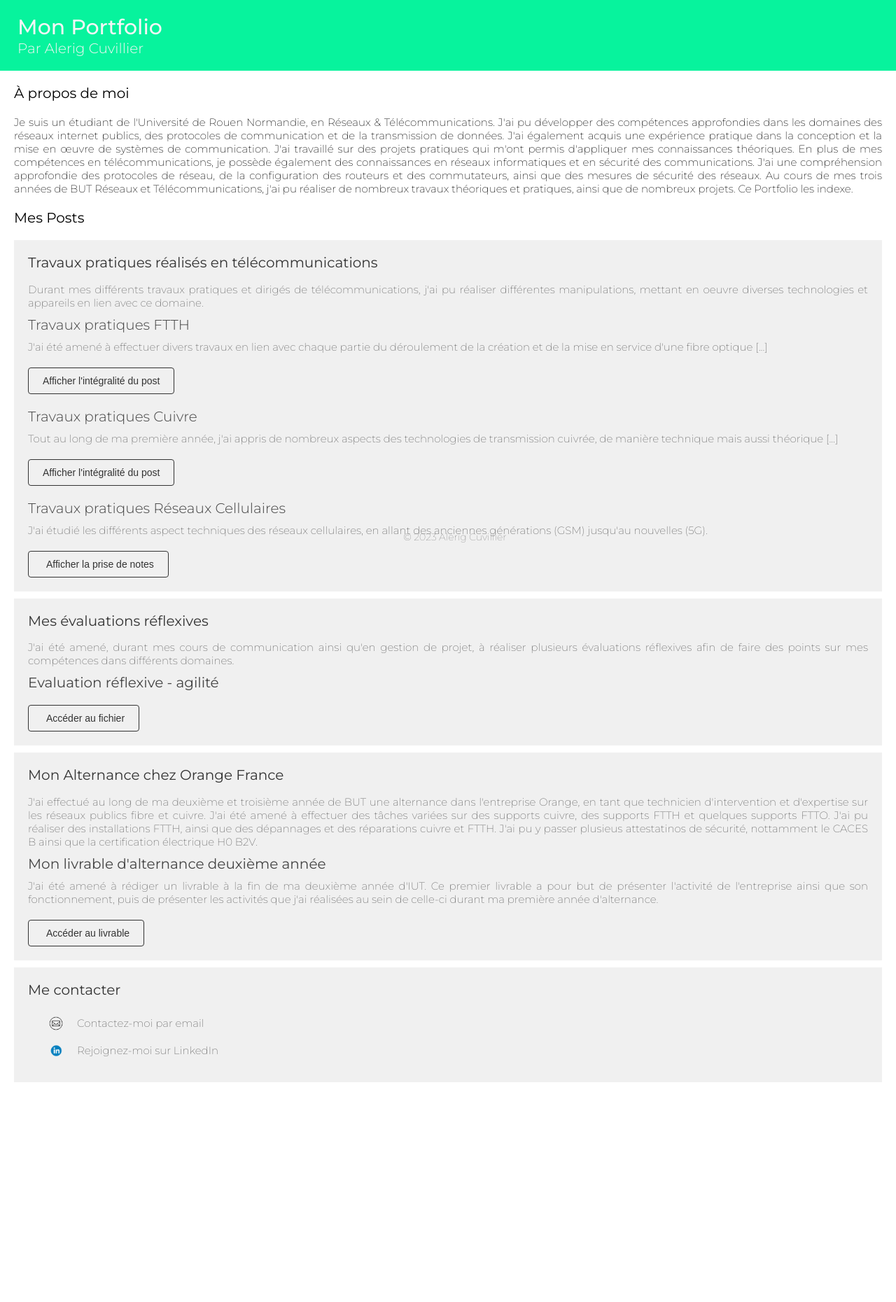
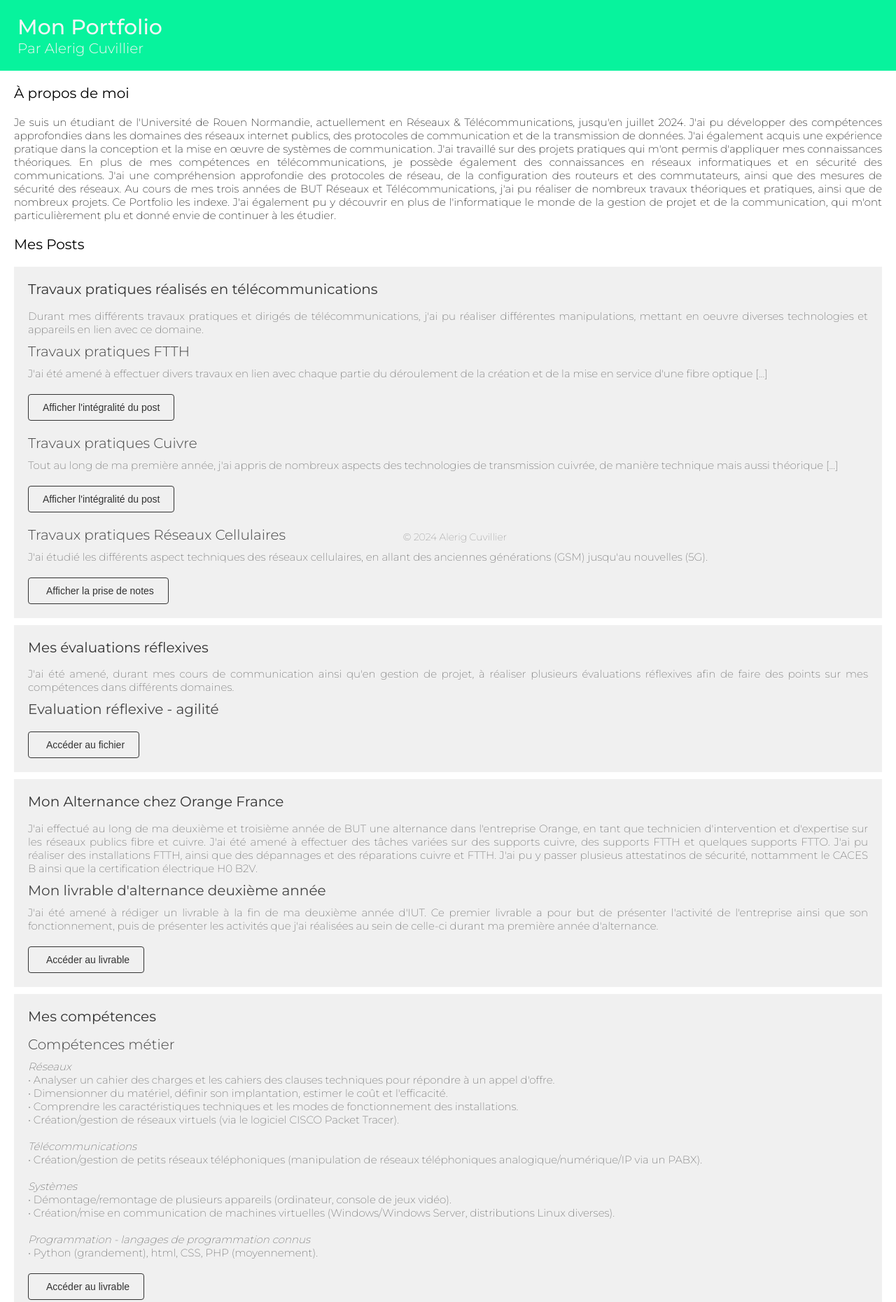
Before and after one commit to alcvstar/alcvstar.github.io, a plain HTML site: page accueil/accueil.html in a window 1280 px wide. Shown: the top 1860 px of the page at 70% size. Before the commit the page ends 1576 px from the top, so only its background shows below. Drawn offline with Linux system fonts and the light colour scheme.

Commit message:
update accueil

```diff
--- a/accueil/accueil.html
+++ b/accueil/accueil.html
@@ -14,7 +14,7 @@
     </head>
     <body>
         <footer class="taille100">
-            <p>&copy; 2023 Alerig Cuvillier</p>
+            <p>&copy; 2024 Alerig Cuvillier</p>
         </footer>
         <div class="banner">
             <h1 class="taille500">Mon Portfolio</h1>
@@ -24,8 +24,8 @@
         <div class="content">
 
             <h3 class="taille400">À propos de moi</h3>
-            <h4 class="taille200">Je suis un étudiant de l'Université de Rouen Normandie, en Réseaux &
-                Télécommunications. J'ai pu développer des compétences approfondies dans les domaines des
+            <h4 class="taille200">Je suis un étudiant de l'Université de Rouen Normandie, actuellement en Réseaux &
+                Télécommunications, jusqu'en juillet 2024. J'ai pu développer des compétences approfondies dans les domaines des
                 réseaux internet publics, des protocoles de communication et de la transmission de données.
                 J'ai également acquis une expérience pratique dans la conception et la mise en œuvre de systèmes de
                 communication. J'ai travaillé sur des projets pratiques qui m'ont permis d'appliquer mes
@@ -34,7 +34,8 @@
                 approfondie des protocoles de réseau, de la configuration des routeurs et des commutateurs, ainsi
                 que des mesures de sécurité des réseaux. Au cours de mes trois années de BUT Réseaux et
                 Télécommunications, j'ai pu réaliser de nombreux travaux théoriques et pratiques, ainsi que de nombreux projets. Ce Portfolio
-                les indexe.
+                les indexe. J'ai également pu y découvrir en plus de l'informatique le monde de la gestion de projet et de la communication,
+                qui m'ont particulièrement plu et donné envie de continuer à les étudier.
             </h4>
             <h3 class="taille400">Mes Posts</h3>
 
@@ -103,6 +104,32 @@
 
             <div class="post">
 
+                <h2 class="taille400">Mes compétences</h2>
+                <h3 class="taille300">Compétences métier</h3>
+                <h4 class="taille200"><i>Réseaux</i>
+                    <br>•	Analyser un cahier des charges et les cahiers des clauses techniques pour répondre à un appel d'offre.
+                    <br>•	Dimensionner du matériel, définir son implantation, estimer le coût et l'efficacité.
+                    <br>•	Comprendre les caractéristiques techniques et les modes de fonctionnement des installations.
+                    <br>•	Création/gestion de réseaux virtuels (via le logiciel CISCO Packet Tracer).
+                    <br><br><i>Télécommunications</i>
+                    <br>•	Création/gestion de petits réseaux téléphoniques (manipulation de réseaux téléphoniques analogique/numérique/IP via un PABX).
+                    <br><br><i>Systèmes</i>
+                    <br>•	Démontage/remontage de plusieurs appareils (ordinateur, console de jeux vidéo).
+                    <br>•	Création/mise en communication de machines virtuelles (Windows/Windows Server, distributions Linux diverses).
+                    <br><br><i>Programmation - langages de programmation connus</i>
+                    <br>•	Python (grandement), html, CSS, PHP (moyennement).
+                </h4>
+                <h3 class="taille400"></h3>
+                <h4 class="taille200">
+                </h4>
+                <a href="accueilcontent/rapport_alt_1.pdf" class="pdf-button" target="_blank">
+                    <i class="fas fa-file-pdf"></i>
+                    Accéder au livrable
+                </a>
+            </div>
+
+            <div class="post">
+
                 <h2 class="taille400">Me contacter</h2>
                 <ul class="contact-list">
                   <li>
```
